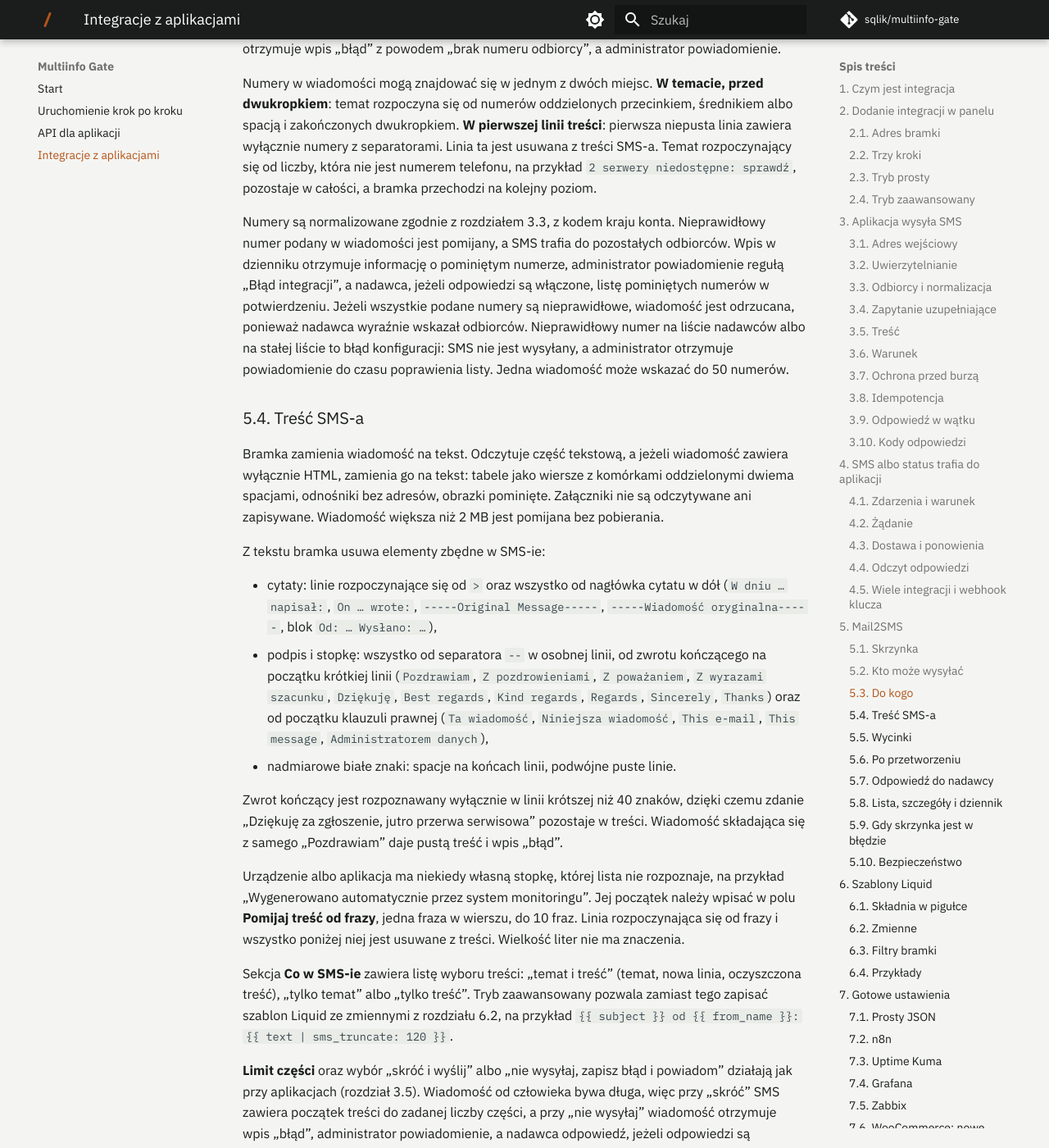
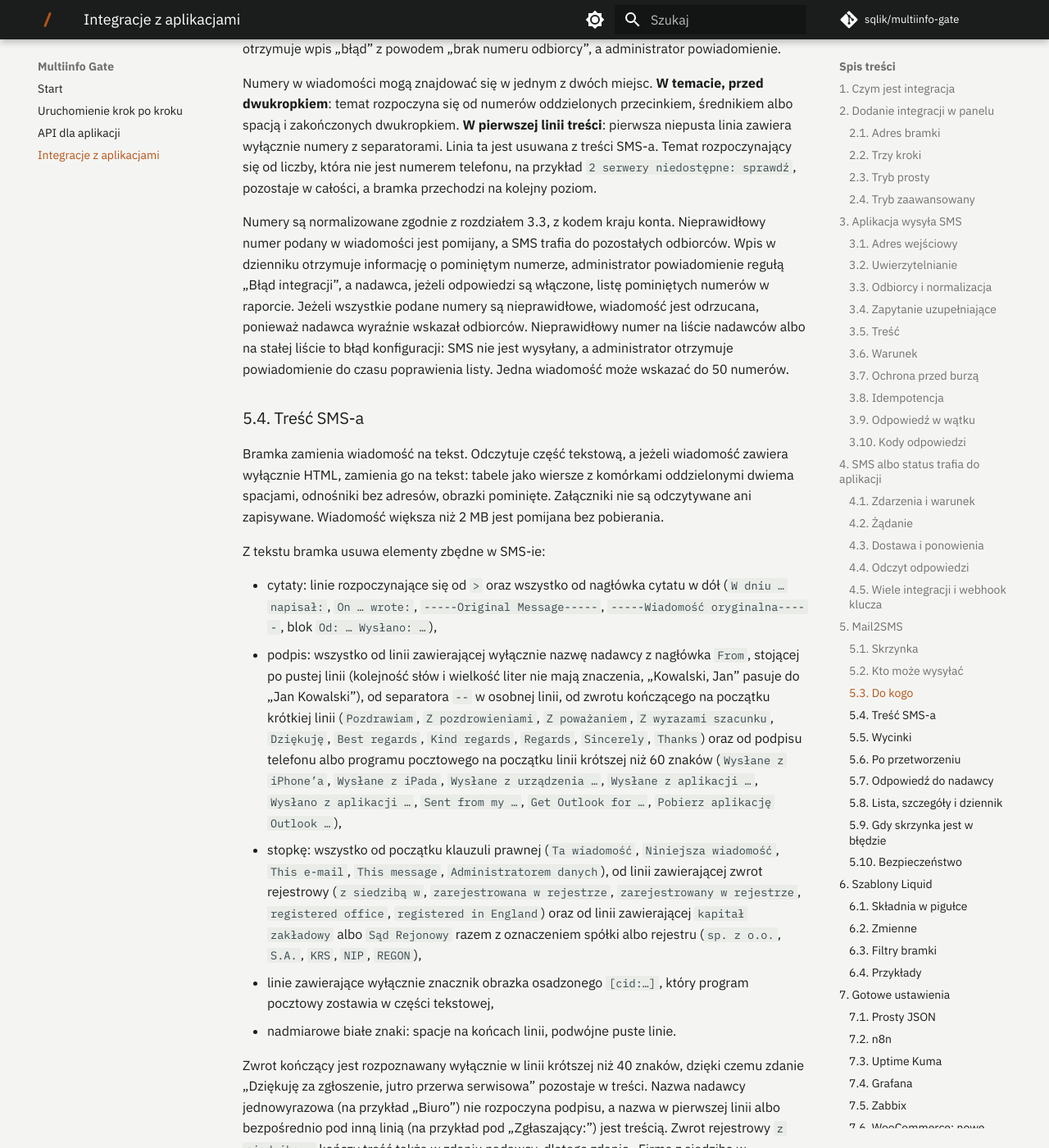
Before and after one commit to sqlik/multiinfo-gate, an MkDocs documentation site: the page built from docs/integracje.md, in a window 1280 px wide and 1400 px high, scrolled down 21113 px. Shown: the whole window at 82% size. Built offline with MkDocs 1.6.1 and Material for MkDocs 9.7.7, drawn with Linux system fonts in a browser that asks for light colours; comment, search, counter and statistics services are not loaded; some of the changed text lies outside the part shown.

Commit message:
Dokumentacja czyszczenia treści i raportu z wysyłki Mail2SMS

````diff
--- a/docs/integracje.md
+++ b/docs/integracje.md
@@ -593,7 +593,7 @@ Numery są normalizowane zgodnie z rozdziałem 3.3, z kodem kraju konta. Niepraw
 podany w wiadomości jest pomijany, a SMS trafia do pozostałych odbiorców. Wpis w dzienniku
 otrzymuje informację o pominiętym numerze, administrator powiadomienie regułą „Błąd
 integracji”, a nadawca, jeżeli odpowiedzi są włączone, listę pominiętych numerów
-w potwierdzeniu. Jeżeli wszystkie podane numery są nieprawidłowe, wiadomość jest odrzucana,
+w raporcie. Jeżeli wszystkie podane numery są nieprawidłowe, wiadomość jest odrzucana,
 ponieważ nadawca wyraźnie wskazał odbiorców. Nieprawidłowy numer na liście nadawców albo na
 stałej liście to błąd konfiguracji: SMS nie jest wysyłany, a administrator otrzymuje
 powiadomienie do czasu poprawienia listy. Jedna wiadomość może wskazać do 50 numerów.
@@ -610,16 +610,32 @@ Z tekstu bramka usuwa elementy zbędne w SMS-ie:
 - cytaty: linie rozpoczynające się od `>` oraz wszystko od nagłówka cytatu w dół
   (`W dniu … napisał:`, `On … wrote:`, `-----Original Message-----`,
   `-----Wiadomość oryginalna-----`, blok `Od: … Wysłano: …`),
-- podpis i stopkę: wszystko od separatora `-- ` w osobnej linii, od zwrotu kończącego na
-  początku krótkiej linii (`Pozdrawiam`, `Z pozdrowieniami`, `Z poważaniem`, `Z wyrazami
-  szacunku`, `Dziękuję`, `Best regards`, `Kind regards`, `Regards`, `Sincerely`, `Thanks`)
-  oraz od początku klauzuli prawnej (`Ta wiadomość`, `Niniejsza wiadomość`, `This e-mail`,
-  `This message`, `Administratorem danych`),
+- podpis: wszystko od linii zawierającej wyłącznie nazwę nadawcy z nagłówka `From`, stojącej
+  po pustej linii (kolejność słów i wielkość liter nie mają znaczenia, „Kowalski, Jan” pasuje
+  do „Jan Kowalski”), od separatora `-- ` w osobnej linii, od zwrotu kończącego na początku
+  krótkiej linii (`Pozdrawiam`, `Z pozdrowieniami`, `Z poważaniem`, `Z wyrazami szacunku`,
+  `Dziękuję`, `Best regards`, `Kind regards`, `Regards`, `Sincerely`, `Thanks`) oraz od
+  podpisu telefonu albo programu pocztowego na początku linii krótszej niż 60 znaków
+  (`Wysłane z iPhone’a`, `Wysłane z iPada`, `Wysłane z urządzenia …`, `Wysłane z aplikacji …`,
+  `Wysłano z aplikacji …`, `Sent from my …`, `Get Outlook for …`, `Pobierz aplikację
+  Outlook …`),
+- stopkę: wszystko od początku klauzuli prawnej (`Ta wiadomość`, `Niniejsza wiadomość`,
+  `This e-mail`, `This message`, `Administratorem danych`), od linii zawierającej zwrot
+  rejestrowy (`z siedzibą w`, `zarejestrowana w rejestrze`, `zarejestrowany w rejestrze`,
+  `registered office`, `registered in England`) oraz od linii zawierającej `kapitał
+  zakładowy` albo `Sąd Rejonowy` razem z oznaczeniem spółki albo rejestru (`sp. z o.o.`,
+  `S.A.`, `KRS`, `NIP`, `REGON`),
+- linie zawierające wyłącznie znacznik obrazka osadzonego `[cid:…]`, który program pocztowy
+  zostawia w części tekstowej,
 - nadmiarowe białe znaki: spacje na końcach linii, podwójne puste linie.
 
 Zwrot kończący jest rozpoznawany wyłącznie w linii krótszej niż 40 znaków, dzięki czemu zdanie
-„Dziękuję za zgłoszenie, jutro przerwa serwisowa” pozostaje w treści. Wiadomość składająca się
-z samego „Pozdrawiam” daje pustą treść i wpis „błąd”.
+„Dziękuję za zgłoszenie, jutro przerwa serwisowa” pozostaje w treści. Nazwa nadawcy
+jednowyrazowa (na przykład „Biuro”) nie rozpoczyna podpisu, a nazwa w pierwszej linii albo
+bezpośrednio pod inną linią (na przykład pod „Zgłaszający:”) jest treścią. Zwrot rejestrowy
+`z siedzibą w` kończy treść także w zdaniu nadawcy, dlatego zdanie „Firma z siedzibą w
+Warszawie zamawia 3 sztuki” należy sformułować inaczej. Wiadomość składająca się z samego
+„Pozdrawiam” albo z samej nazwy nadawcy daje pustą treść i wpis „błąd”.
 
 Urządzenie albo aplikacja ma niekiedy własną stopkę, której lista nie rozpoznaje, na przykład
 „Wygenerowano automatycznie przez system monitoringu”. Jej początek należy wpisać w polu
@@ -664,15 +680,17 @@ Krok po kroku na wiadomości z zasilacza UPS:
 3. W sekcji **Próbka do sprawdzenia** wklej całą wiadomość z zasilacza. W programie pocztowym
    jest to funkcja „pokaż oryginał” albo zapis do pliku `.eml`. Można też wypełnić trzy pola:
    nadawcę, temat i treść.
-4. Kliknij **Sprawdź szablon**. Podgląd pokazuje, czy nadawca jest na liście, odbiorców i poziom,
+4. Kliknij **Sprawdź szablon**. Nadawcę można podać z nazwą, na przykład
+   `Jan Kowalski <jan@przyklad.pl>`, wtedy podgląd ucina podpis od nazwy tak jak wysyłka.
+   Podgląd pokazuje, czy nadawca jest na liście, odbiorców i poziom,
    z którego pochodzą, wartości wycinków, oczyszczoną treść, gotowy SMS i liczbę części. Podgląd
    niczego nie wysyła ani nie zapisuje.
 
 ![Podgląd „Sprawdź szablon” dla wiadomości z zasilacza UPS: nadawca na liście, dwaj odbiorcy z listy nadawcy, trzy wycinki, oczyszczona treść i SMS „UPS-01: ON BATTERY, kod E042”](obrazki/poczta-wycinki.png)
 
 Po uruchomieniu skrzynki próbkę można pobrać z dziennika. Przy włączonym przechowywaniu
-ładunków każdy wpis ma odnośnik **Użyj jako próbki**, który otwiera edycję z nadawcą, tematem
-i treścią tej wiadomości.
+ładunków każdy wpis ma odnośnik **Użyj jako próbki**, który otwiera edycję z nadawcą (z nazwą,
+jeżeli była w wiadomości), tematem i treścią tej wiadomości.
 
 Tryb zaawansowany dodaje drugi sposób: wyrażenie regularne. Wartością jest pierwsza grupa albo
 całe dopasowanie. Dostępne są flagi `i` oraz `m`. Wzorzec może mieć do 200 znaków i 50 ms na
@@ -710,12 +728,54 @@ przetworzoną wiadomość. Wymaga skonfigurowanego SMTP z rozdziału 9.1. Bez SM
 informuje o tym i wyświetla odnośnik do ustawień. Domyślnie wyłączony.
 
 Odpowiedź jest wysyłana zwykłym tekstem, w wątku wiadomości nadawcy, z tematem `Re: <temat>`.
-Nadawcą odpowiedzi jest adres i nazwa z ustawień SMTP na ekranie Powiadomienia. Treść opisuje
-wynik: `SMS wysłany do 2 odbiorców (…001, …002), 1 część.` z numerami skróconymi do ostatnich
-trzech cyfr, `SMS wysłany do 1 odbiorcy (…001), 1 część. Pominięto nieprawidłowy numer: 60010.`,
-`SMS nie został wysłany: treść wymaga więcej niż 1 części.`, `SMS nie został wysłany: nie udało
-się ustalić odbiorcy.` albo `SMS nie został wysłany: przekroczono limit integracji (10 w 10
-min).`
+Nadawcą odpowiedzi jest adres i nazwa z ustawień SMTP na ekranie Powiadomienia.
+
+Po udanej wysyłce nadawca otrzymuje raport minutę po przetworzeniu wiadomości. Minuta
+wystarcza, aby raport doręczenia zdążył dotrzeć do bramki. Raport zawiera czas przekazania do
+Multiinfo, nadpis, treść SMS-a z liczbą części oraz status przy każdym numerze:
+
+```
+SMS z wiadomości „Awaria pompy” wysłany 2026-10-22 o 11:40:05.
+Nadpis: Firma Info
+Treść (2 części):
+Awaria pompy. Proszę o pilny kontakt z serwisem.
+
+Odbiorcy:
+48601000001 - doręczona 11:40:14
+48601000002 - w drodze
+
+Potwierdzenie doręczenia dla numerów w drodze zostanie dostarczone w kolejnej wiadomości.
+```
+
+Status przy numerze to „doręczona” z godziną doręczenia, „w drodze”, „w kolejce”, „błąd” albo
+„zablokowana” z godziną i opisem przyczyny, „przedawniona” albo „anulowana” z godziną,
+„wysłana, bez potwierdzenia doręczenia” z godziną (Multiinfo zakończyło wiadomość bez raportu
+doręczenia), „wstrzymana limitem” albo „brak danych” (wiadomość usunięta z bazy przed
+raportem). Status z innego dnia niż wysyłka ma przed godziną datę. Numer nieprawidłowy,
+pominięty przy wysyłce, jest wymieniony w osobnym zdaniu. Gdy po minucie każdy numer ma status
+ostateczny, raport jest jedyną odpowiedzią. Gdy konto jest wstrzymane i SMS czeka w kolejce
+bramki, nagłówek raportu brzmi „przyjęty do wysyłki” zamiast „wysłany”.
+
+Jeżeli któryś numer jest wtedy jeszcze w drodze, bramka sprawdza statusy ponownie: do dwóch
+minut od wysyłki co minutę, do pięciu minut co dwie, do kwadransa co pięć, do pół godziny co
+dziesięć, do dwóch godzin co trzydzieści, a następnie co godzinę. Gdy wszystkie numery mają
+status ostateczny, nadawca otrzymuje drugą wiadomość z wynikiem końcowym:
+
+```
+Wynik końcowy SMS-a z wiadomości „Awaria pompy” wysłanego 2026-10-22 o 11:40:05.
+
+Odbiorcy:
+48601000001 - doręczona 11:40:14
+48601000002 - błąd 12:01:00: numer nie istnieje
+```
+
+Sprawdzanie trwa najwyżej 24 godziny od wysyłki. Po tym czasie nadawca otrzymuje wiadomość
+z informacją, że doręczenia nie udało się potwierdzić w ciągu 24 godzin i dalsze odpytania
+o status nie będą realizowane, wraz z ostatnim znanym statusem każdego numeru.
+
+Po nieudanej wysyłce odpowiedź jest wysyłana od razu: `SMS nie został wysłany: treść wymaga
+więcej niż 1 części.`, `SMS nie został wysłany: nie udało się ustalić odbiorcy.` albo `SMS nie
+został wysłany: przekroczono limit integracji (10 w 10 min).`
 
 Odpowiedź otrzymuje wyłącznie nadawca z listy. Do nadawcy spoza listy bramka nie odpowiada
 nigdy. Taka odpowiedź ujawniałaby, że skrzynka jest bramką, a to zachęca do wysyłania spamu.
````
